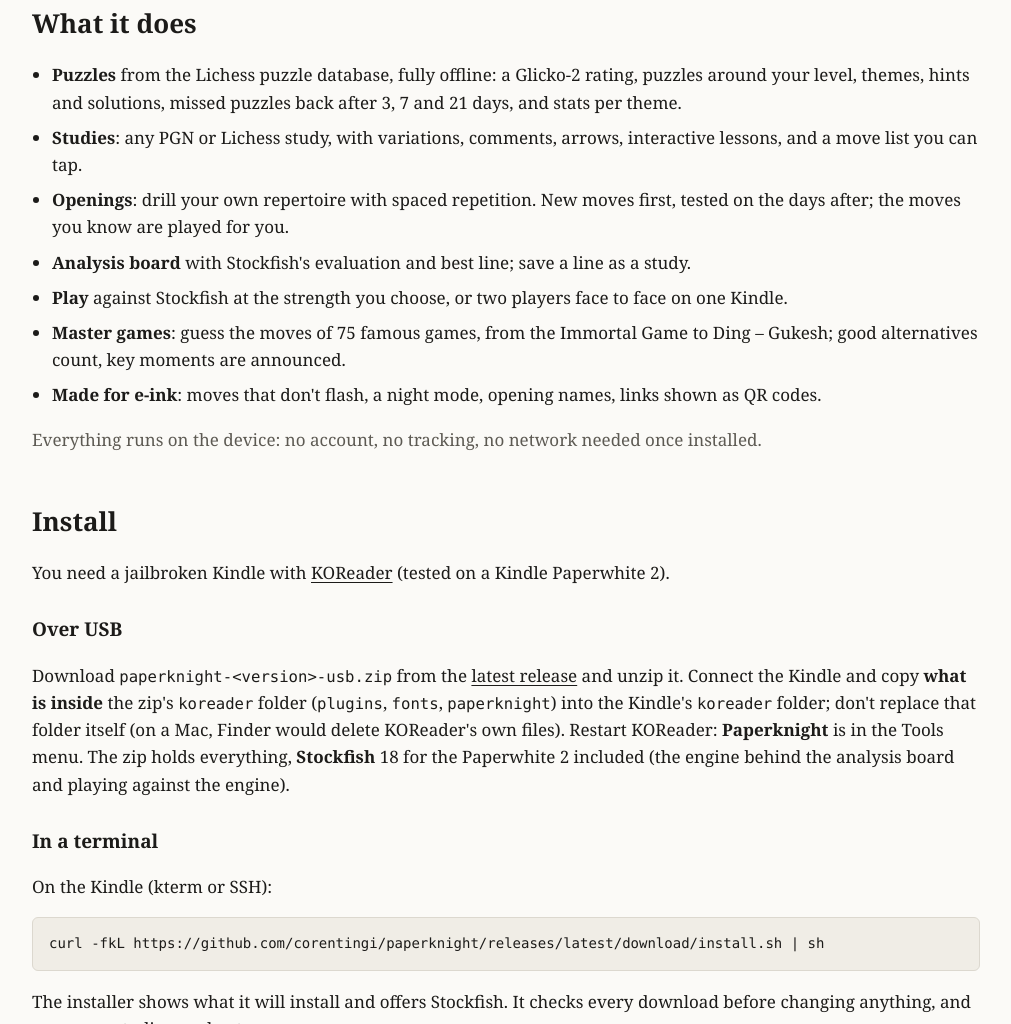
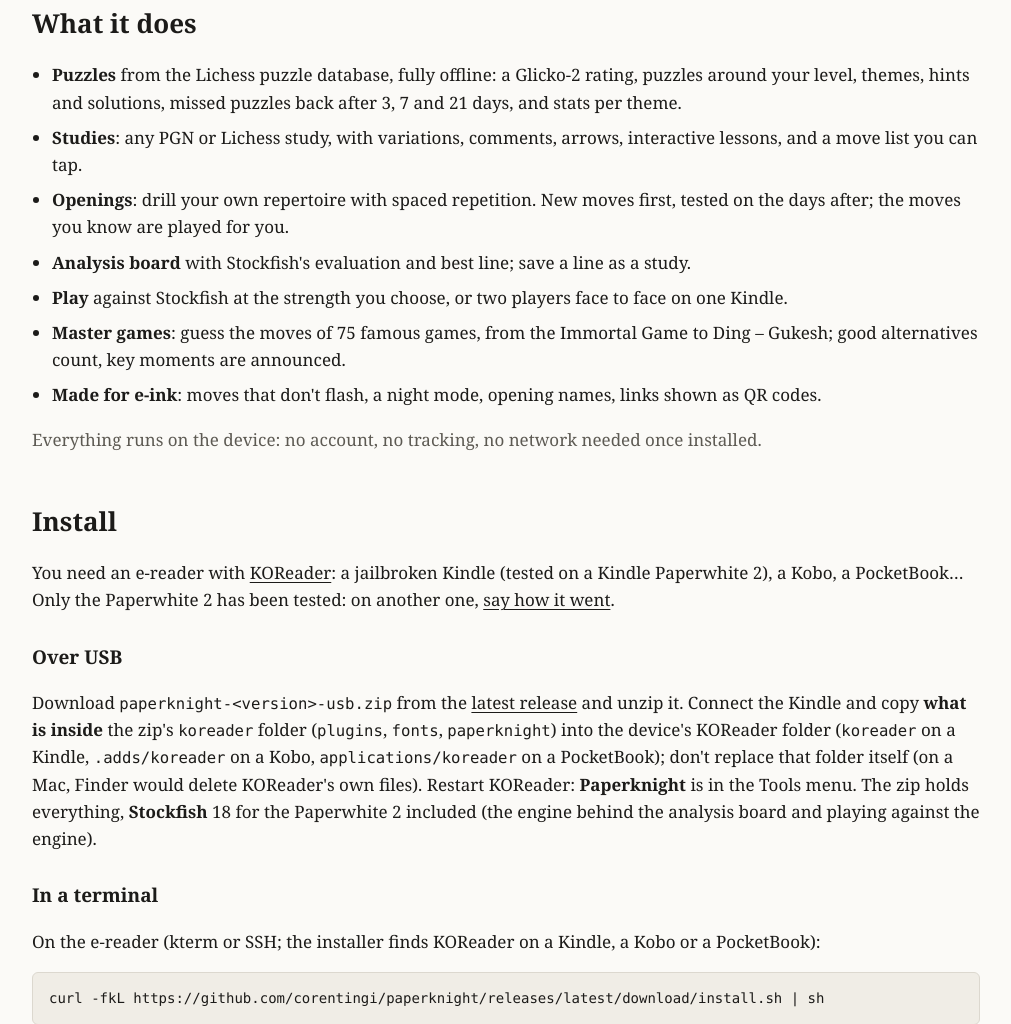
Before and after one commit to corentingi/paperknight, a plain HTML site: page site/index.html in a window 1280 px wide. Shown: the part 1776-2800 px from the top of the page, without its empty margins (134-1145 px from the left). Drawn offline with Linux system fonts and the light colour scheme; files whose address does not match are found by name.

Commit message:
feat(dist): the installer finds KOReader on a Kobo or a PocketBook too

```diff
--- a/site/index.html
+++ b/site/index.html
@@ -10,7 +10,7 @@
 <body>
 <header class="hero">
   <div class="wrap">
-    <p class="kicker">KOReader plugin · Kindle Paperwhite</p>
+    <p class="kicker">KOReader plugin · made for the Kindle Paperwhite</p>
     <h1>Paperknight</h1>
     <p class="lede">Offline chess training for e-ink readers: rated puzzles, Lichess studies, your own opening repertoire with spaced repetition, an analysis board and Stockfish, on the e-ink screen and without a network connection.</p>
     <p class="actions">
@@ -50,11 +50,11 @@
 
   <section class="wrap" id="install">
     <h2>Install</h2>
-    <p>You need a jailbroken Kindle with <a href="https://koreader.rocks">KOReader</a> (tested on a Kindle Paperwhite 2).</p>
+    <p>You need an e-reader with <a href="https://koreader.rocks">KOReader</a>: a jailbroken Kindle (tested on a Kindle Paperwhite 2), a Kobo, a PocketBook… Only the Paperwhite 2 has been tested: on another one, <a href="https://github.com/corentingi/paperknight/issues/new/choose">say how it went</a>.</p>
     <h3>Over USB</h3>
-    <p>Download <code>paperknight-&lt;version&gt;-usb.zip</code> from the <a href="https://github.com/corentingi/paperknight/releases/latest">latest release</a> and unzip it. Connect the Kindle and copy <strong>what is inside</strong> the zip's <code>koreader</code> folder (<code>plugins</code>, <code>fonts</code>, <code>paperknight</code>) into the Kindle's <code>koreader</code> folder; don't replace that folder itself (on a Mac, Finder would delete KOReader's own files). Restart KOReader: <strong>Paperknight</strong> is in the Tools menu. The zip holds everything, <strong>Stockfish</strong> 18 for the Paperwhite 2 included (the engine behind the analysis board and playing against the engine).</p>
+    <p>Download <code>paperknight-&lt;version&gt;-usb.zip</code> from the <a href="https://github.com/corentingi/paperknight/releases/latest">latest release</a> and unzip it. Connect the Kindle and copy <strong>what is inside</strong> the zip's <code>koreader</code> folder (<code>plugins</code>, <code>fonts</code>, <code>paperknight</code>) into the device's KOReader folder (<code>koreader</code> on a Kindle, <code>.adds/koreader</code> on a Kobo, <code>applications/koreader</code> on a PocketBook); don't replace that folder itself (on a Mac, Finder would delete KOReader's own files). Restart KOReader: <strong>Paperknight</strong> is in the Tools menu. The zip holds everything, <strong>Stockfish</strong> 18 for the Paperwhite 2 included (the engine behind the analysis board and playing against the engine).</p>
     <h3>In a terminal</h3>
-    <p>On the Kindle (kterm or SSH):</p>
+    <p>On the e-reader (kterm or SSH; the installer finds KOReader on a Kindle, a Kobo or a PocketBook):</p>
     <pre><code>curl -fkL https://github.com/corentingi/paperknight/releases/latest/download/install.sh | sh</code></pre>
     <p>The installer shows what it will install and offers Stockfish. It checks every download before changing anything, and your own studies are kept.</p>
     <h3>Updates</h3>
```
Also changed, not shown: 6 other files.
